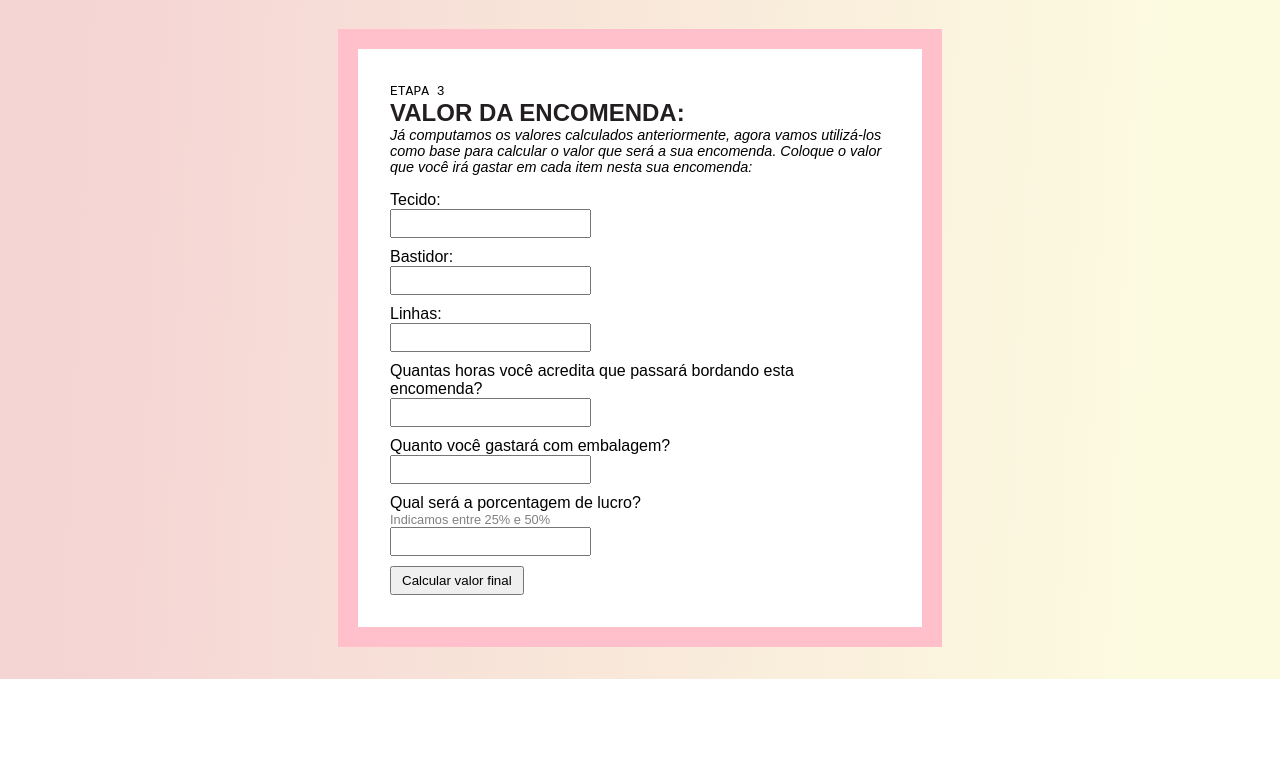
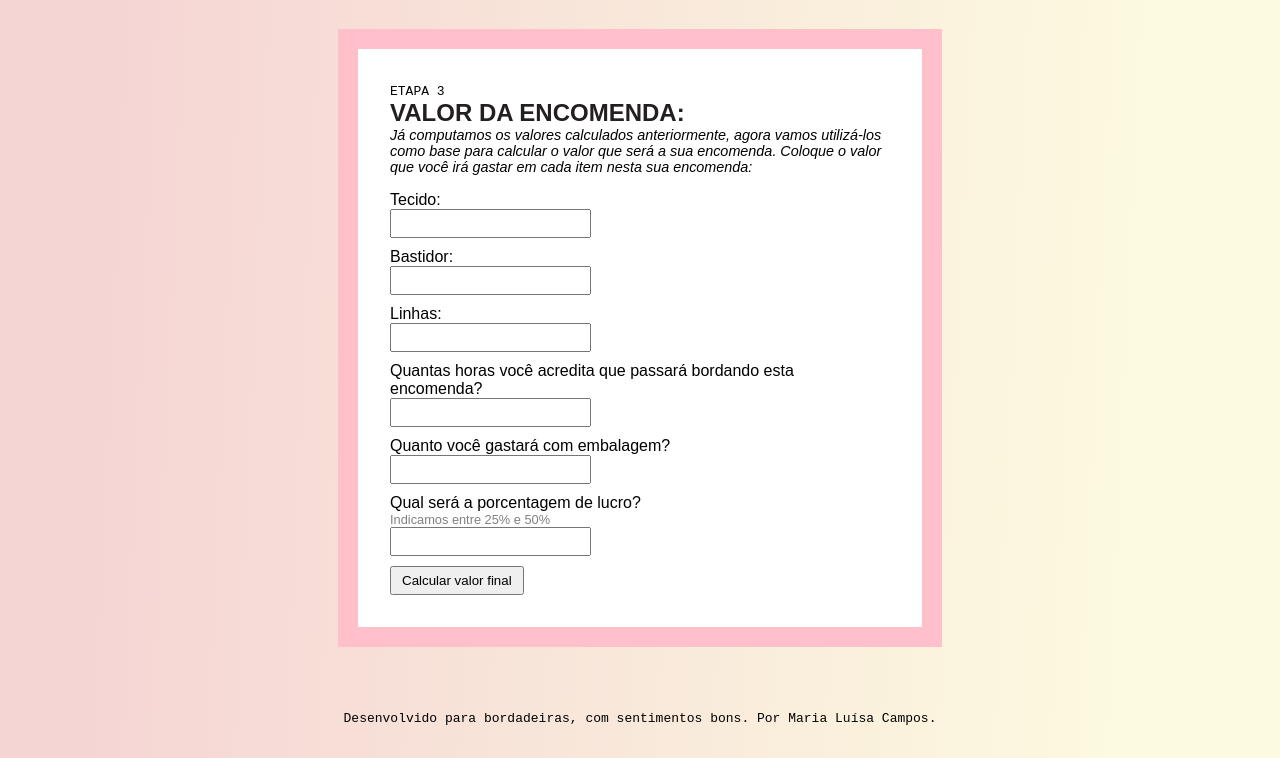
Before and after one commit to marialuisacampos/embroidery-calculator, a plain HTML site: page index.html in a window 1280 px wide. Shown: the part 554-1312 px from the top of the page. Before the commit the page ends 1233 px from the top, so only its background shows below. Drawn offline with Linux system fonts and the light colour scheme.

Commit message:
Footer added

```diff
--- a/index.html
+++ b/index.html
@@ -67,6 +67,10 @@
                </form>
           </section>
      </main>
+
+     <footer>
+          Desenvolvido para bordadeiras, com sentimentos bons. Por Maria Luísa Campos.
+     </footer>
      <script src="/script.js"></script>
 </body>
 
--- a/style.css
+++ b/style.css
@@ -103,6 +103,12 @@ button {
   font-family: monospace;
 }
 
+footer {
+  text-align: center;
+  font-family: monospace;
+  padding: 2rem 0;
+}
+
 @media (max-width: 650px) {
   .container {
     display: block;
```
